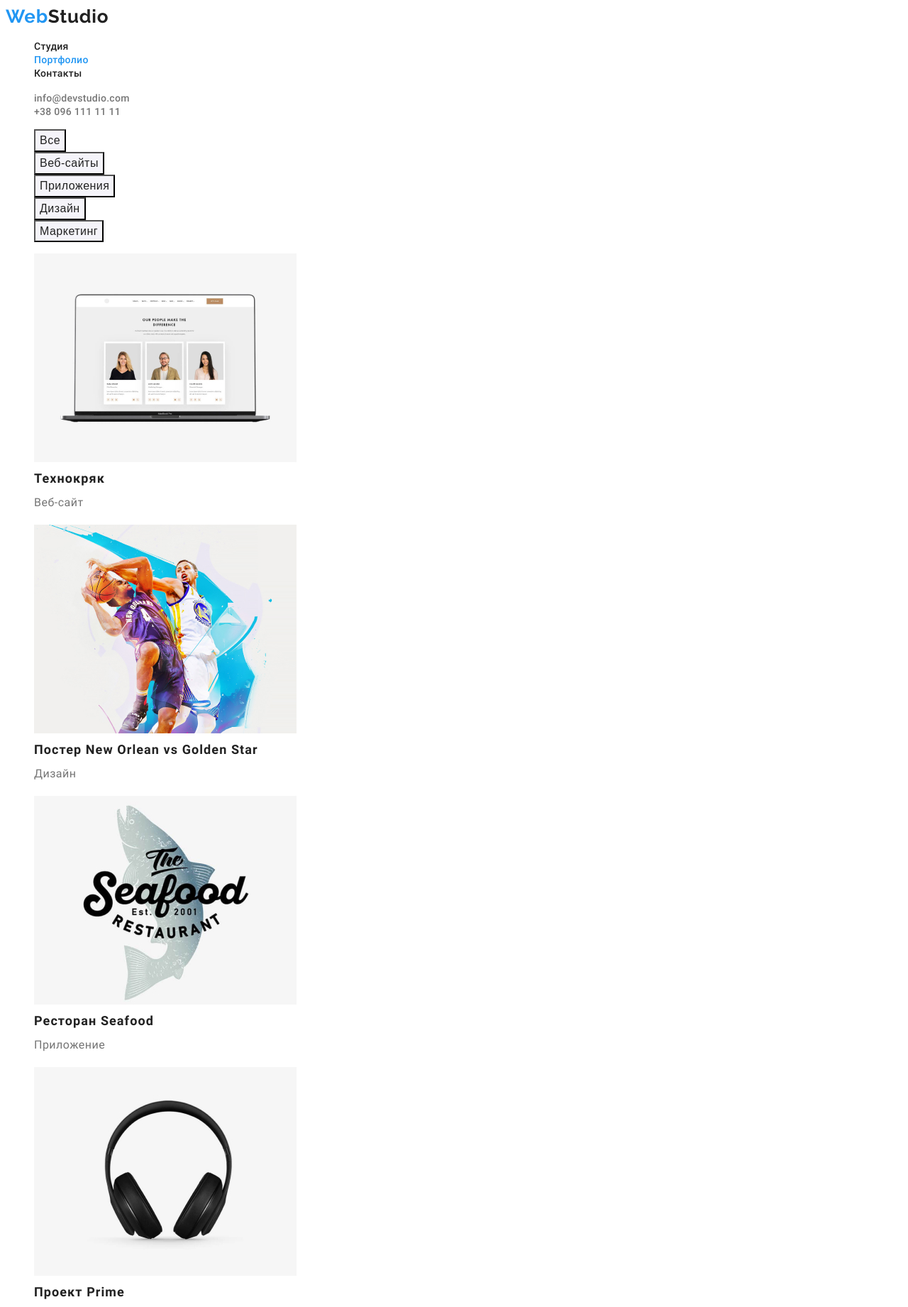
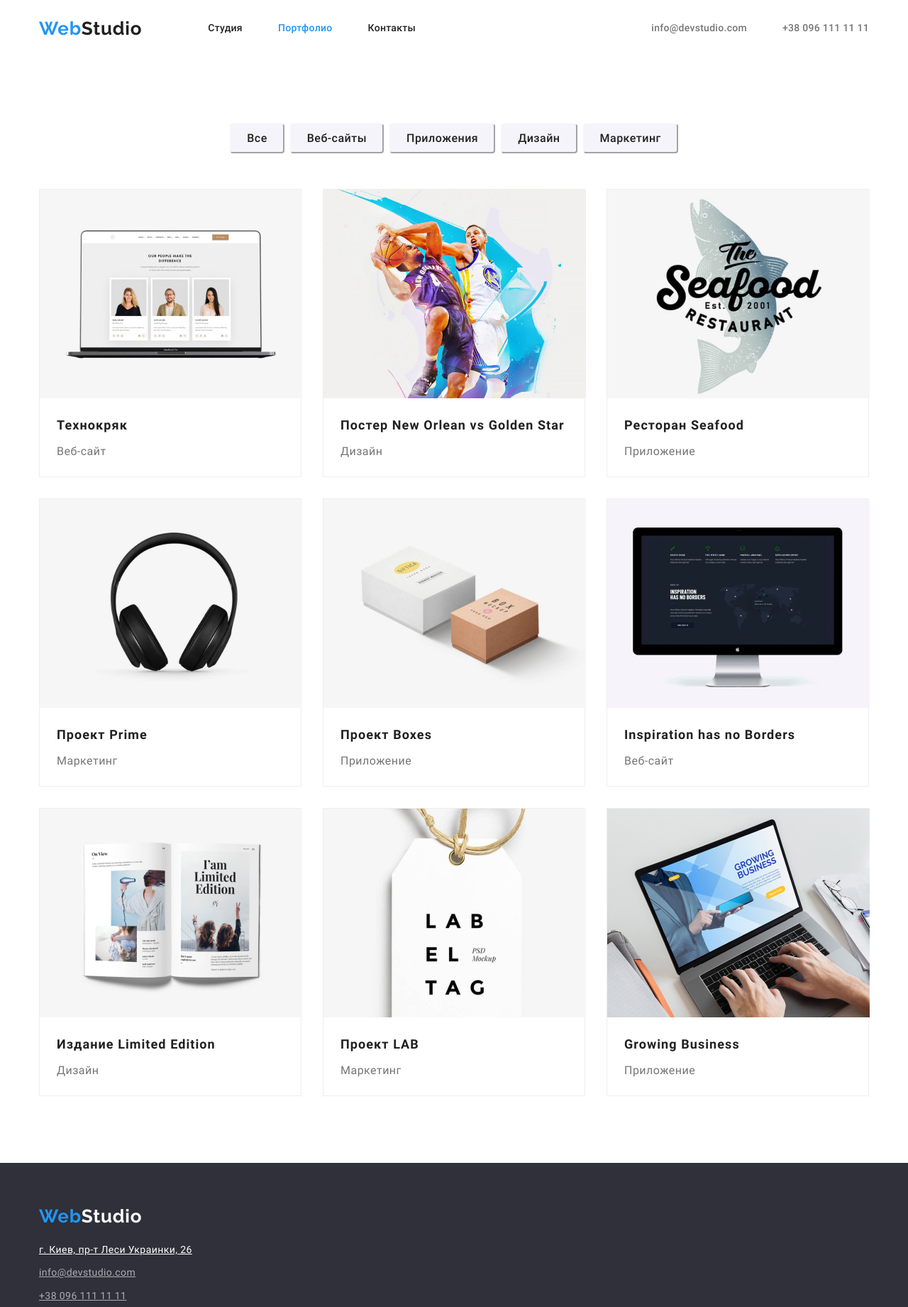
Before and after one commit to Andrii-Mishchenko/goit-markup-hw-03, a plain HTML site: page portfolio.html in a window 1280 px wide. Shown: the top 1841 px of the page at 71% size. Drawn offline with nearby package versions, Linux system fonts and the light colour scheme.

Commit message:
Flex, styles and indents added

```diff
--- a/css/common.css
+++ b/css/common.css
@@ -1,3 +1,12 @@
+html {
+  box-sizing: border-box;
+}
+*,
+*::before,
+*::after {
+  box-sizing: inherit;
+}
+
 /* roboto-regular - latin_cyrillic */
 @font-face {
   font-family: 'Roboto';
@@ -91,9 +100,12 @@
   --button-background: #2196f3;
   --hero-footer-bg-color: #2f303a;
   --button-bg-cl: #f5f4fa;
+  --body-bg-cl: #e5e5e5;
 }
 
-body {
+body,
+header {
+  margin: 0px;
   font-family: 'Roboto', sans-serif;
   font-style: normal;
   color: var(--primary-text-color);
@@ -101,25 +113,64 @@ body {
 }
 ul {
   list-style: none;
+  padding: 0px;
+  margin: 0px;
+}
+
+h2,
+h3,
+p,
+li {
+  padding: 0px;
+  margin: 0px;
+}
+.container {
+  width: 1200px;
+  margin: 0 auto;
+  padding-left: 15px;
+  padding-right: 15px;
+}
+.page-header {
+  background-color: var(--primary-bg-color);
+}
+.navigation {
+  display: flex;
+  align-items: center;
+}
+.nav-container {
+  display: flex;
+  align-items: center;
 }
 /* Logo */
+.logo {
+  margin-right: 93px;
 
-.logo {
   font-family: 'Raleway', sans-serif;
   font-weight: 700;
   font-size: 26px;
   line-height: 1.19;
   letter-spacing: 0.03em;
+  text-decoration: none;
+
   color: var(--accent-color);
-  text-decoration: none;
 }
 .logo-header {
   color: var(--title-text-color);
 }
 
 /* Nav */
+.site-nav {
+  display: flex;
+}
+.site-nav li:not(:last-child) {
+  margin-right: 50px;
+}
 
 .site-nav a {
+  display: block;
+  padding-top: 32px;
+  padding-bottom: 32px;
+
   font-weight: 500;
   font-size: 14px;
   line-height: 1.14;
@@ -127,14 +178,29 @@ ul {
   color: var(--title-text-color);
   text-decoration: none;
 }
+
 .site-nav a:hover,
 .site-nav a:focus {
   color: var(--accent-color);
 }
+
 .link.current {
   color: var(--accent-color);
 }
+
+.auth-nav {
+  display: flex;
+  margin-left: auto;
+}
+.auth-nav li:not(:last-child) {
+  margin-right: 50px;
+}
+
 .auth-nav a {
+  display: block;
+  padding-top: 32px;
+  padding-bottom: 32px;
+
   font-weight: 500;
   font-size: 14px;
   line-height: 1.14;
@@ -142,6 +208,7 @@ ul {
   color: var(--primary-text-color);
   text-decoration: none;
 }
+
 .auth-nav a:hover,
 .auth-nav a:focus {
   color: var(--accent-color);
@@ -151,33 +218,58 @@ ul {
 
 .footer {
   background-color: var(--hero-footer-bg-color);
+  padding: 60px 0px;
 }
+.logo-footer {
+  display: block;
+  margin-bottom: 20px;
+
+  font-family: 'Raleway', sans-serif;
+  font-weight: 700;
+  font-size: 26px;
+  line-height: 1.19;
+  letter-spacing: 0.03em;
+  text-decoration: none;
+
+  color: var(--accent-color);
+}
+.logo-footer-part {
+  color: var(--hero-title-color);
+}
+
 .address {
+  display: block;
+  margin-bottom: 9px;
+
   font-weight: 400;
   font-size: 14px;
+  font-style: normal;
   line-height: 1.71;
 
   letter-spacing: 0.03em;
 
   color: var(--hero-title-color);
 }
+
 .address:hover,
 .address:focus {
   color: var(--accent-color);
 }
+.contacts li:not(:last-child) {
+  margin-bottom: 9px;
+}
 .contacts a {
   font-weight: 400;
   font-size: 14px;
+  font-style: normal;
   line-height: 1.71;
 
   letter-spacing: 0.03em;
 
   color: var(--address-contacts-color);
 }
+
 .contacts a:hover,
 .contacts a:focus {
   color: var(--accent-color);
 }
-.logo-footer {
-  color: var(--hero-title-color);
-}
--- a/css/portfolio.css
+++ b/css/portfolio.css
@@ -1,23 +1,74 @@
+.portfolio-filters {
+  padding-top: 94px;
+  padding-bottom: 50px;
+}
+
+.filter-list {
+  display: flex;
+  justify-content: center;
+}
+
+.filter-list li:not(:last-child) {
+  margin-right: 8px;
+}
+
 .filter {
+  padding: 6px 22px;
+  border-radius: 4px;
+  border-color: var(--button-bg-cl);
+
   font-weight: 500;
   font-size: 16px;
   line-height: 1.62;
-
   text-align: center;
   letter-spacing: 0.03em;
+
   background-color: var(--button-bg-cl);
   color: var(--title-text-color);
 }
+
 .filter:hover,
 .filter:focus {
   background-color: var(--accent-color);
+  border-color: var(--accent-color);
   color: var(--button-color);
 }
 
+.projects {
+  padding-bottom: 94px;
+}
+
+.projects-list {
+  display: flex;
+  flex-wrap: wrap;
+}
+
+.projects-list-item {
+  margin-right: 30px;
+  margin-bottom: 30px;
+  padding-bottom: 20px;
+  /* padding-right: 24px;
+  padding-left: 24px; */
+
+  width: 370px;
+  border: 1px solid #eeeeee;
+  box-sizing: border-box;
+}
+
+.projects-list-item:nth-child(3n) {
+  margin-right: 0;
+}
+.projects-list-item:nth-last-child(-n + 3) {
+  margin-bottom: 0;
+}
+
 .projects h3 {
+  margin-bottom: 4px;
+
   font-weight: 700;
   font-size: 18px;
-  line-height: 2px;
+  line-height: 2;
+
   letter-spacing: 0.06em;
 
   color: var(--title-text-color);
@@ -28,3 +79,13 @@
   line-height: 1.87;
   letter-spacing: 0.03em;
 }
+
+.projects-img {
+  display: block;
+  margin-bottom: 20px;
+}
+
+.projects-content {
+  padding-left: 24px;
+  padding-right: 24px;
+}
--- a/portfolio.html
+++ b/portfolio.html
@@ -6,14 +6,16 @@
     <meta name="viewport" content="width=device-width, initial-scale=1.0" />
     <title>WebStudio</title>
     <link href="https://fonts.googleapis.com/css2?family=Raleway:wght@700&display=swap" rel="stylesheet">
+    <link rel="stylesheet" href="https://cdnjs.cloudflare.com/ajax/libs/modern-normalize/1.0.0/modern-normalize.min.css">
     <link rel="stylesheet" href="./css/common.css">
     <link rel="stylesheet" href="./css/portfolio.css">
 </head>
 
 <body>
     <!-- Header -->
-    <header>
-        <nav>
+    <header class="page-header">
+        <div class="container navigation">
+            <nav class="nav-container">
                 <a href="./index.html" class="logo">Web<span class="logo-header">Studio</span></a>
                 <ul class="site-nav">
                     <li><a href="./index.html">Студия</a></li>
@@ -25,72 +27,97 @@
                 <li><a href="mailto:info@devstudio.com">info@devstudio.com</a></li>
                 <li><a href="tel:+380961111111">+38 096 111 11 11</a></li>
             </ul>
+        </div>
     </header>
 
     <main>
-       <section>
+       <section class="portfolio-filters">
+        <div class="container">
            <H2 hidden>Фільтри</H2>
-           <ul>
+           <ul class="filter-list">
                <li><button type="button" class="filter">Все</button></li>
                <li><button type="button" class="filter">Веб-сайты</button></li>
                <li><button type="button" class="filter">Приложения</button></li>
                <li><button type="button" class="filter">Дизайн</button></li>
                <li><button type="button" class="filter">Маркетинг</button></li>
            </ul>
+        </div>
        </section>
        <section class="projects">
+        <div class="container">
            <h2 hidden>Проекты</h2>
-           <ul>
-               <li>
-                   <img src="./images/Portfolio/Tekhnokryak.jpg" alt="Технокряк" width="370">
+           <ul class="projects-list">
+               <li class="projects-list-item">
+                   <img class="projects-img" src="./images/Portfolio/Tekhnokryak.jpg" alt="Технокряк" width="370">
+                   <div class="projects-content">
                        <h3>Технокряк</h3>
                         <p>Веб-сайт</p>
+                    </div>
                </li>
-               <li>
-                   <img src="./images/Portfolio/poster.jpg" alt="Постер" width="370">
+               <li class="projects-list-item">
+                   <img class="projects-img" src="./images/Portfolio/poster.jpg" alt="Постер" width="370">
+                   <div class="projects-content">
                        <h3 lang="en">Постер New Orlean vs Golden Star</h3>
                         <p>Дизайн</p>
+                    </div>
                </li>
-               <li>
-                    <img src="./images/Portfolio/restorant.jpg" alt="Ресторан" width="370">
+               <li class="projects-list-item">
+                    <img class="projects-img" src="./images/Portfolio/restorant.jpg" alt="Ресторан" width="370">
+                    <div class="projects-content">
                         <h3>Ресторан Seafood</h3>
                         <p>Приложение</p>
+                    </div>
                 </li>
-               <li>
-                   <img src="./images/Portfolio/prime.jpg" alt="Проект Prime" width="370">
+               <li class="projects-list-item">
+                   <img class="projects-img" src="./images/Portfolio/prime.jpg" alt="Проект Prime" width="370">
+                  <div class="projects-content">
                     <h3>Проект Prime</h3>
                     <p>Маркетинг</p>
+                  </div>
                 </li>
-               <li>
-                   <img src="./images/Portfolio/boxes.jpg" alt="Проект Boxes" width="370">
+               <li class="projects-list-item">
+                   <img class="projects-img" src="./images/Portfolio/boxes.jpg" alt="Проект Boxes" width="370">
+                   <div class="projects-content">
                     <h3>Проект Boxes</h3>
                     <p>Приложение</p>
+                   </div>
                 </li>
-               <li>
-                   <img src="./images/Portfolio/inspiration.jpg" alt="Inspiration has no Borders" width="370">
+               <li class="projects-list-item">
+                   <img class="projects-img" src="./images/Portfolio/inspiration.jpg" alt="Inspiration has no Borders" width="370">
+                   <div class="projects-content">
                     <h3 lang="en">Inspiration has no Borders</h3>
-                   <p>Веб-сайт</p></li>
-               <li>
-                   <img src="./images/Portfolio/limited-edition.jpg" alt="Издание Limited Edition" width="370">
+                    <p>Веб-сайт</p>
+                   </div>
+                </li>
+               <li class="projects-list-item">
+                   <img class="projects-img" src="./images/Portfolio/limited-edition.jpg" alt="Издание Limited Edition" width="370">
+                   <div class="projects-content">
                     <h3>Издание Limited Edition</h3>
                     <p>Дизайн</p>
+                   </div>
                 </li>
-               <li>
-                   <img src="./images/Portfolio/lab.jpg" alt="Проект LAB" width="370">
+               <li class="projects-list-item">
+                   <img class="projects-img" src="./images/Portfolio/lab.jpg" alt="Проект LAB" width="370">
+                   <div class="projects-content">
                     <h3>Проект LAB</h3>
                     <p>Маркетинг</p>
+                   </div>
                 </li>
-               <li>
-                   <img src="./images/Portfolio/growing-bussiness.jpg" alt="Growing Business" width="370">
+               <li class="projects-list-item">
+                   <img class="projects-img" src="./images/Portfolio/growing-bussiness.jpg" alt="Growing Business" width="370">
+                   <div class="projects-content">
                     <h3 lang="en">Growing Business</h3>
                     <p>Приложение</p>
+                   </div>
                 </li>
            </ul>
+        </div>
        </section>
     </main>
     <!-- Footer -->
     <footer class="footer">
-        <a href="./index.html" class="logo">Web<span class="logo-footer">Studio</span></a>
+        <div class="container">
+            <a href="./index.html" class="logo-footer">Web<span class="logo-footer-part">Studio</span></a>
             <address>
                 <a href="https://goo.gl/maps/EsFHMrBiEFBvNgybA" target="_blank" rel="noreferrer noopener" class="address">г.
                     Киев, пр-т Леси Украинки, 26</a>
@@ -99,6 +126,7 @@
                     <li><a href="tel:+380961111111">+38 096 111 11 11</a></li>
                 </ul>
             </address>
+        </div>
     </footer>
 </body>
 
```
Also changed, not shown: css/style.css (+89 -8 lines), index.html (+28 -13 lines). Lines whose indentation alone changed are shown as unchanged.
